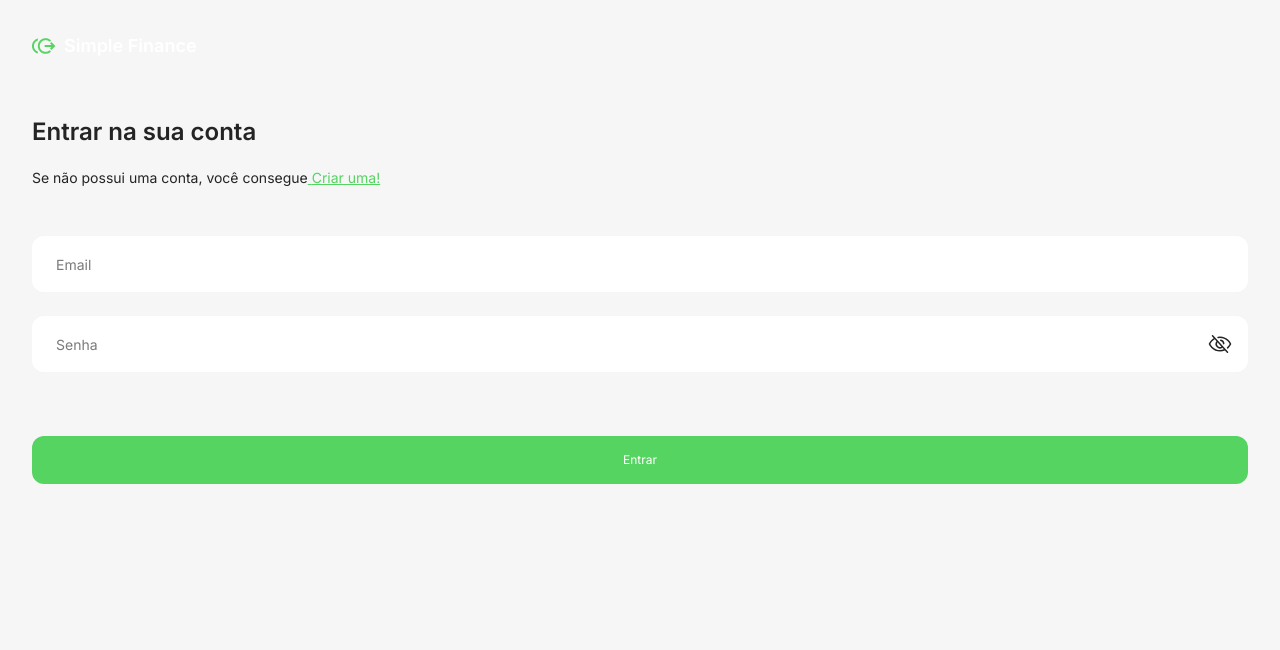
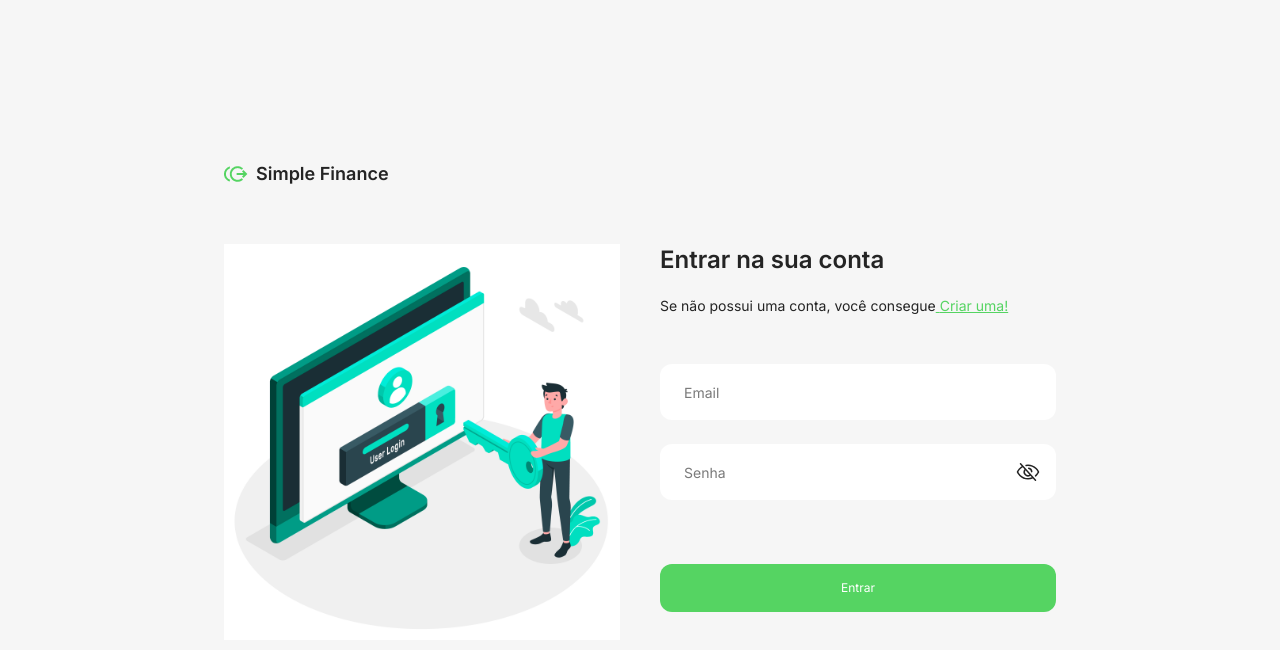
Before and after one commit to serafimmatheus/front-finance-app, a Next.js app: page /login in a window 1280 px wide. Shown: the top 650 px of the page. Built offline with nearby package versions, Linux system fonts and the light colour scheme.

Commit message:
feat: finalized page

```diff
--- a/src/pages/login/index.tsx
+++ b/src/pages/login/index.tsx
@@ -7,6 +7,9 @@ import Link from "next/link";
 import { useForm } from "react-hook-form";
 import { z } from "zod";
 import { zodResolver } from "@hookform/resolvers/zod";
+import { NextSeo } from "next-seo";
+
+import imagLogin from "src/assets/login.jpg";
 
 const schema = z.object({
   email: z.string().email(),
@@ -32,7 +35,13 @@ export default function LoginPage() {
     console.log(data);
   }
   return (
-    <main className="p-8">
+    <>
+      <NextSeo
+        title="Login | Finance App"
+        description="Controle suas finanças pessoais de maneira fácil e inteligente!"
+      />
+
+      <main className="p-8 max-w-4xl m-auto md:h-screen md:relative md:top-0 md:bottom-0 md:justify-center md:flex md:flex-col">
         <header className="flex items-center gap-2 mb-14">
           <div className="relative">
             <Image
@@ -43,12 +52,17 @@ export default function LoginPage() {
               alt="Logo simple finance app"
             />
           </div>
-        <h2 className="text-lg text-gray-100 font-semibold cursor-pointer">
+          <h2 className="text-lg font-semibold cursor-pointer">
             <Link href={"/"}>Simple Finance</Link>
           </h2>
         </header>
 
-      <section>
+        <section className="md:flex md:gap-10">
+          <div className="relative hidden md:flex md:w-1/2">
+            <Image src={imagLogin} alt="Imagem do login ilustrativa" />
+          </div>
+
+          <div className="flex flex-col md:w-1/2">
             <h2 className="text-2xl font-semibold mb-5">Entrar na sua conta</h2>
             <p className="text-sm font-normal mb-12">
               Se não possui uma conta, você consegue
@@ -61,7 +75,10 @@ export default function LoginPage() {
               </Link>
             </p>
 
-        <form onSubmit={handleSubmit(onSubmit)} className="flex flex-col gap-3">
+            <form
+              onSubmit={handleSubmit(onSubmit)}
+              className="flex flex-col gap-3"
+            >
               <div className="flex flex-col gap-1">
                 <input
                   type="email"
@@ -100,7 +117,9 @@ export default function LoginPage() {
                 Entrar
               </MyButton>
             </form>
+          </div>
         </section>
       </main>
+    </>
   );
 }
```
Lines whose indentation alone changed are shown as unchanged.
